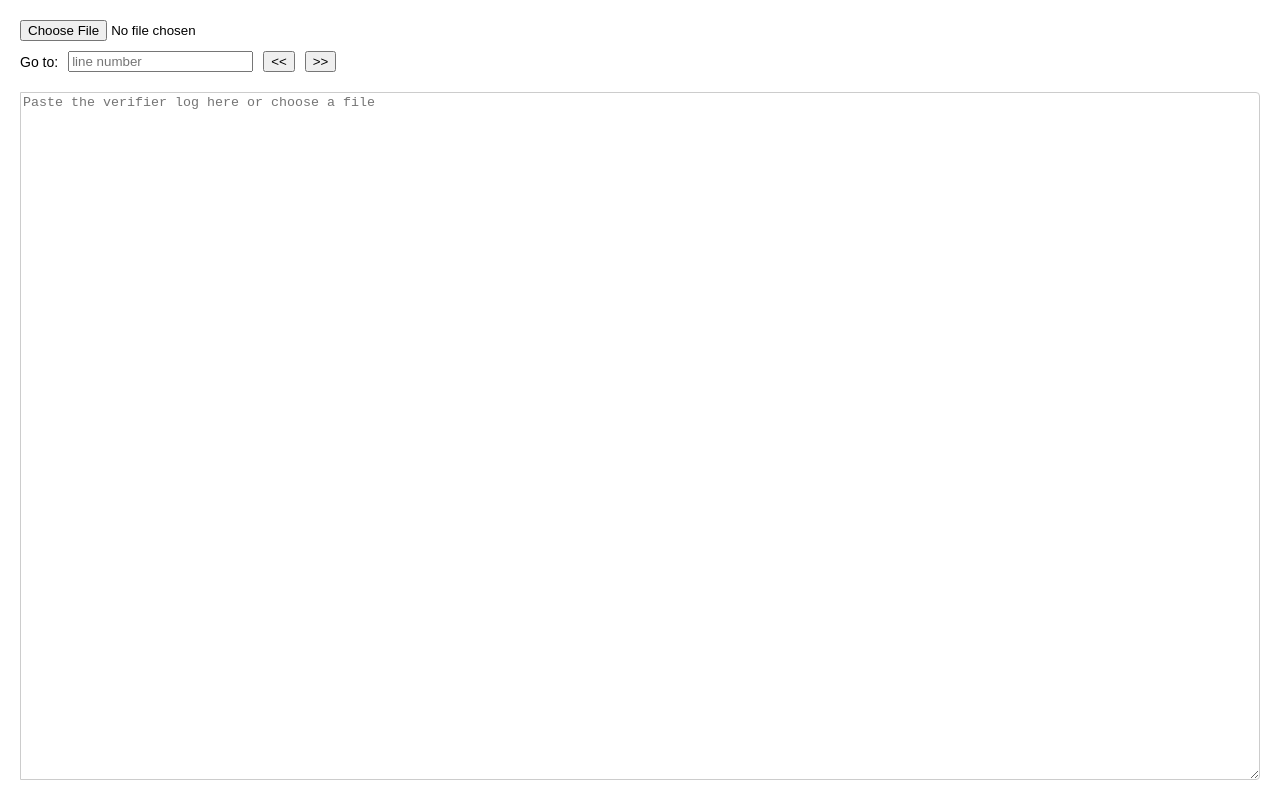
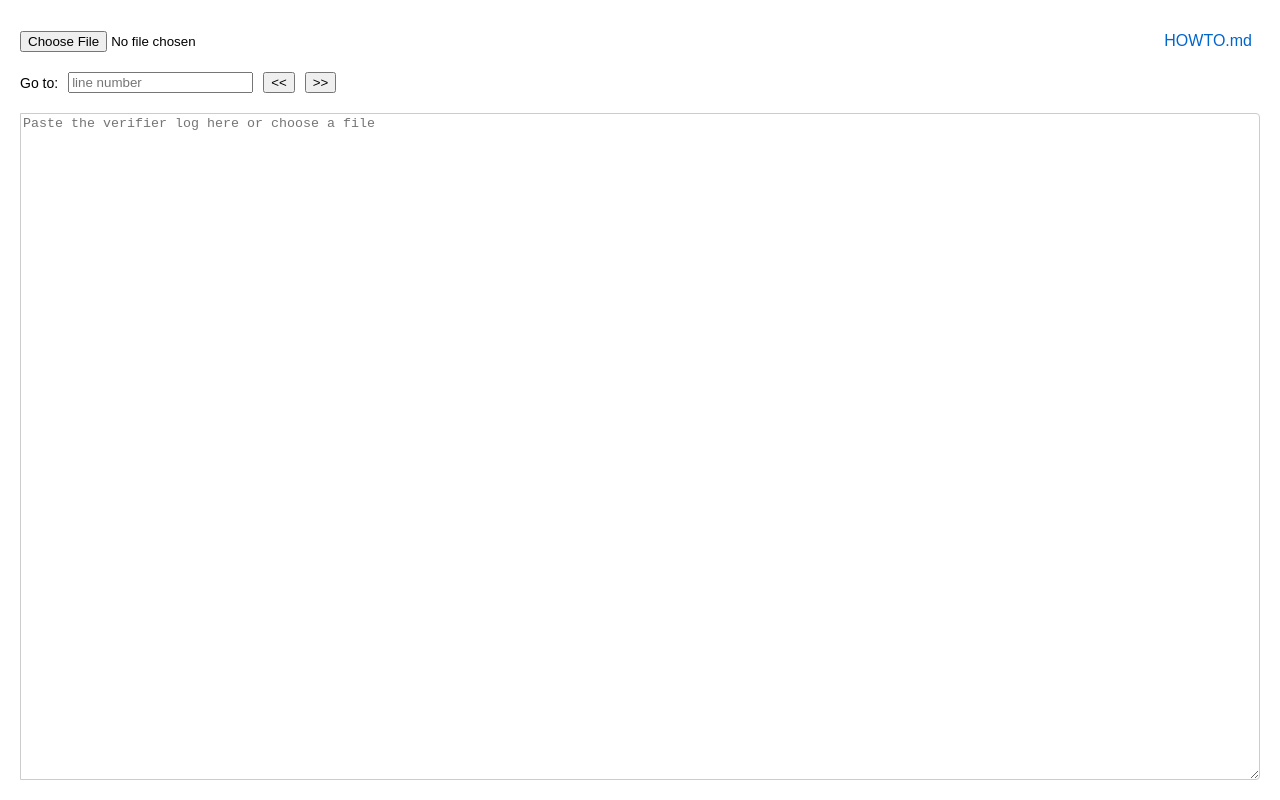
Before and after one commit to prozak/bpfvv, a website with bundled scripts: page index.html in a window 1280 px wide. Built offline with nearby package versions, Linux system fonts and the light colour scheme.

Commit message:
app: add a link to howto doc
Signed-off-by: Ihor Solodrai <ihor.solodrai@linux.dev>

```diff
--- a/index.html
+++ b/index.html
@@ -8,9 +8,12 @@
 </head>
 <body>
     <div class="container">
-        <div class="file-input-container">
-            <input type="file" id="file-input">
-            <div id="load-status"></div>
+        <div class="top-bar">
+            <div class="file-input-container">
+                <input type="file" id="file-input">
+                <div id="load-status"></div>
+            </div>
+            <a href="https://github.com/theihor/bpfvv/blob/master/HOWTO.md" class="howto-link" target="_blank">HOWTO.md</a>
         </div>
         <div class="navigation-panel">
             <label for="goto-line">Go to:</label>
--- a/styles.css
+++ b/styles.css
@@ -157,3 +157,24 @@ body {
     border: 1px solid black;
     font-weight: bold;
 }
+
+.howto-link {
+    display: block;
+    padding: 8px;
+    margin: 4px 0;
+    text-decoration: none;
+    color: #0066cc;
+    font-size: 16px;
+    text-align: right;
+}
+
+.howto-link:hover {
+    text-decoration: underline;
+}
+
+.top-bar {
+    display: flex;
+    justify-content: space-between;
+    align-items: center;
+    width: 100%;
+}
```
